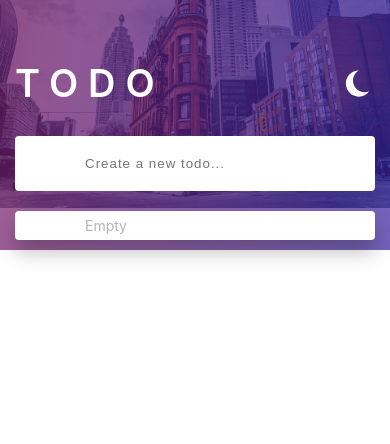
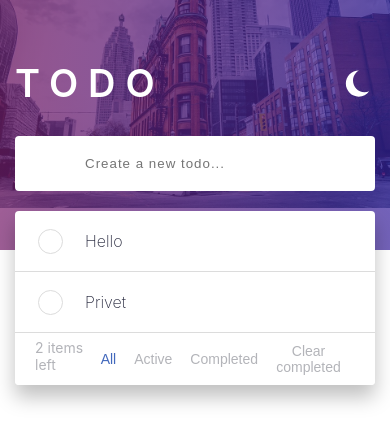
Before and after one commit to JaroslawChaykin/mytodowithblackjackandreact, a React (Create React App) app: page / in a window 390 px wide. Shown: the top 444 px of the page. Built offline with nearby package versions, Linux system fonts and the light colour scheme.

Commit message:
reworking components for mobile display

```diff
--- a/package.json
+++ b/package.json
@@ -3,6 +3,7 @@
   "version": "0.1.0",
   "private": true,
   "dependencies": {
+    "@reduxjs/toolkit": "^1.8.1",
     "@testing-library/jest-dom": "^5.16.4",
     "@testing-library/react": "^13.1.1",
     "@testing-library/user-event": "^13.5.0",
--- a/src/components/todoList/todoItem/TodoItem.js
+++ b/src/components/todoList/todoItem/TodoItem.js
@@ -2,6 +2,8 @@ import { useDispatch, useSelector } from 'react-redux';
 import { checkTodoItem, deleteTodoItem } from '../../../store/reducers/todoReducer';
 import { memo } from 'react';
 import check from '../../../assets/images/check.svg'
+import { isPhone } from '../../../utils';
+import close from '../../../assets/images/close.svg'
 import classes from './TodoItem.module.scss';
 
 const TodoItem = ({todo}) => {
@@ -18,9 +20,14 @@ const TodoItem = ({todo}) => {
                   <img src={check} alt=""/>
               </div>
           </label>
-          <div className={classes.name} onDoubleClick={() => deleteTodo(todo.id)}>
+          <div className={`${classes.name} ${todo.checked ? classes.checked : ''}`}
+               onDoubleClick={() => deleteTodo(todo.id)}>
               {todo.name}
           </div>
+          <button className={`${classes.phone} ${isPhone ? classes.isPhone : ''}`}
+                  onClick={() => deleteTodo(todo.id)}>
+              <img src={close} alt=""/>
+          </button>
       </div>
     );
 }
--- a/src/components/todoList/todoItem/TodoItem.module.scss
+++ b/src/components/todoList/todoItem/TodoItem.module.scss
@@ -1,14 +1,33 @@
 @import 'theme';
 
 .item {
-  padding: 20px 10px 20px 70px;
+  padding: 0 10px 0 70px;
   font-weight: 200;
   cursor: pointer;
   transition: 0.2s ease-in-out;
   position: relative;
+  display: flex;
+  justify-content: space-between;
+  align-items: center;
+  .phone {
+    display: none;
+    &.isPhone {
+      display: flex;
+      align-items: center;
+      width: 30px;
+      margin-right: 12.5px;
+      background: none;
+      border: none;
+    }
+  }
 
   .name {
     word-wrap: break-word;
+    padding: 20px 0;
+    &.checked {
+      text-decoration: line-through;
+      opacity: 0.5;
+    }
   }
 
   .checkboxSecond {
--- a/src/store/reducers/todoReducer.js
+++ b/src/store/reducers/todoReducer.js
@@ -1,5 +1,8 @@
 const initialState = {
-    todos: []
+    todos: [
+        {name: 'Hello', id: 1},
+        {name: 'Privet', id: 2}
+    ]
 };
 
 const ADD_TODO = 'ADD_TODO';
--- a/src/utils/index.js
+++ b/src/utils/index.js
@@ -3,3 +3,4 @@ export const backLogCounter = (todos) => {
     todos.forEach(item => !item.checked && i++ )
     return i
 }
+export const isPhone = (/Android|webOS|iPhone|iPad|iPod|BlackBerry|IEMobile|Opera Mini/i.test(navigator.userAgent));
```
Also changed, not shown: src/assets/images/close.svg (added), 1 other file (tests, documents, lock files or other folders).
